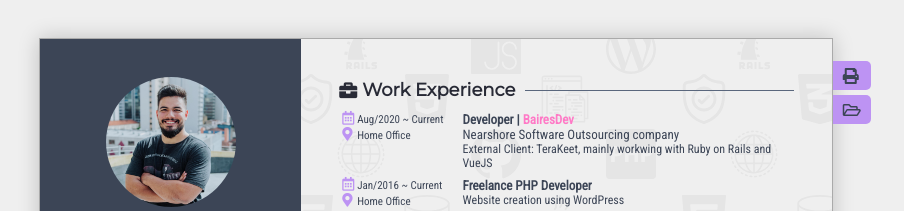
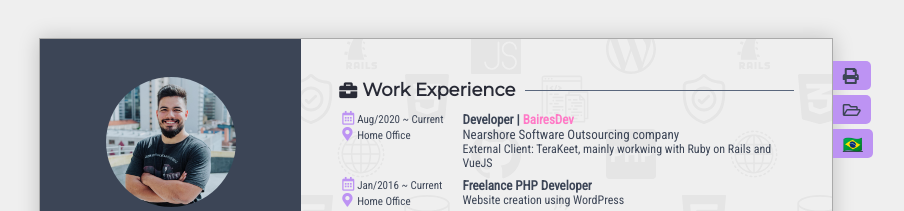
Before and after one commit to jonyhayama/resume, a Nuxt app: page / in a window 1280 px wide. Shown: the top 211 px of the page, without its empty margins (204-1108 px from the left). Built offline with nearby package versions, Linux system fonts and the light colour scheme.

Commit message:
🚸 Add icon for other languages

```diff
--- a/assets/scss/main.scss
+++ b/assets/scss/main.scss
@@ -187,7 +187,7 @@ h1 {
 .buttons a i{ width:18px; }
 .buttons a span{  display:inline-block; max-width:0; overflow:hidden; transition: all .3s ease-in-out; }
 .buttons a:hover{ background:#3C4556; color:#ff79c6; }
-.buttons a:hover > span{ max-width:200px; margin-left:5px; }
+.buttons a:hover > span{ max-width:300px; margin-left:5px; }
 
 @page {
   size: A4;
--- a/components/SideButtons.vue
+++ b/components/SideButtons.vue
@@ -10,7 +10,17 @@ const __ = useTranslation(props.lang);
 
 <template>
   <div class="buttons">
-    <a href="#print" onclick="window.print();"><i class="fas fa-print"></i><span>{{ __('Print') }}</span></a>
-    <a href="https://jony.dev"><i class="far fa-folder-open"></i><span>{{ __('Blog') }}</span></a>
+    <div>
+      <a href="#print" onclick="window.print();"><i class="fas fa-print"></i><span>{{ __('Print') }}</span></a>
+    </div>
+    <div>
+      <a href="https://jony.dev"><i class="far fa-folder-open"></i><span>{{ __('Blog') }}</span></a>
+    </div>
+    <div v-if="props.lang === 'en-us'">
+      <NuxtLink to="/pt-br">🇧🇷<span>pt-br</span></NuxtLink>
+    </div>
+    <div v-if="props.lang === 'pt-br'">
+      <NuxtLink to="/">🇺🇸<span>en-us</span></NuxtLink>
+    </div>
   </div>
 </template>
```
